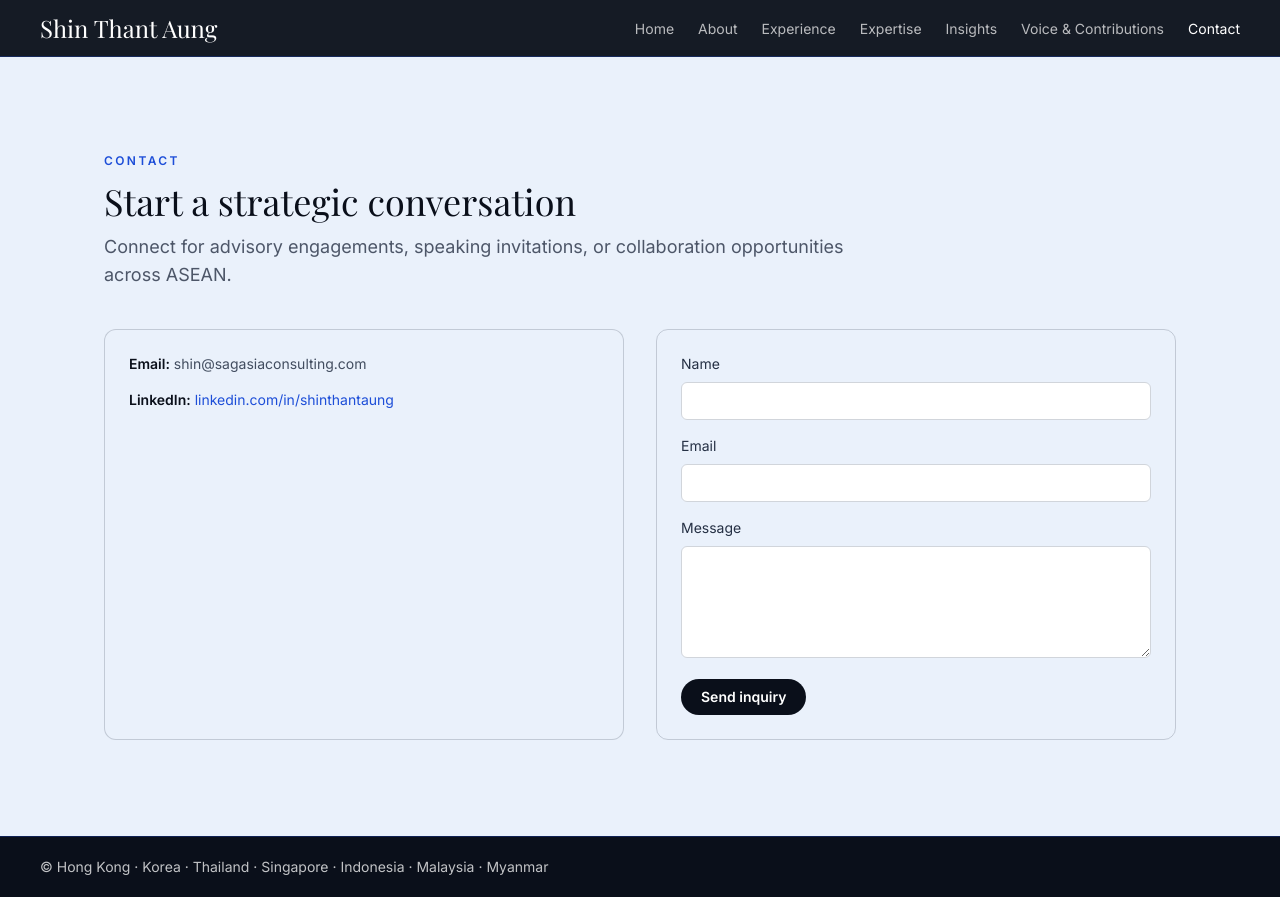
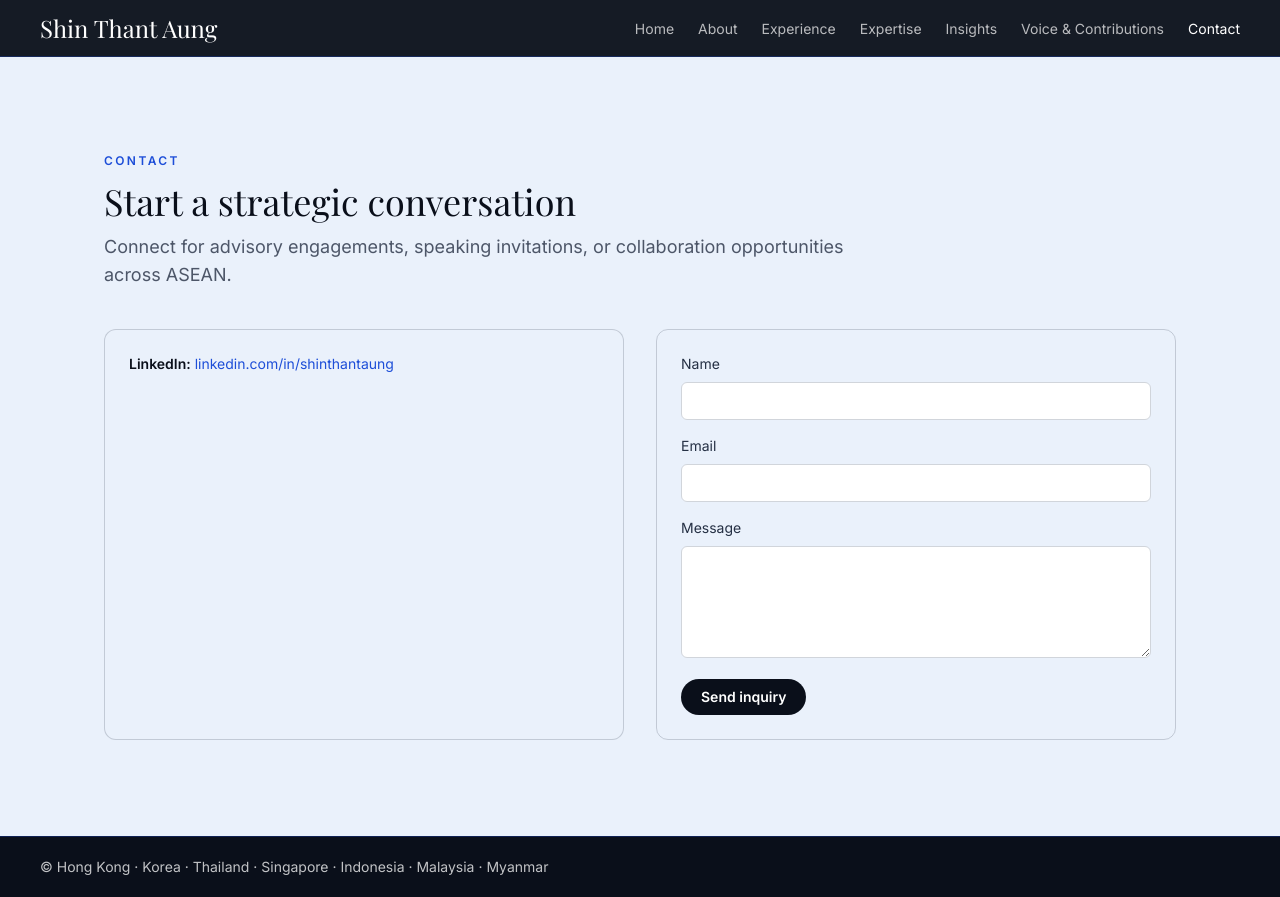
Before and after one commit to macmann/STA-Web, a Next.js app: page /contact in a window 1280 px wide. Built offline with nearby package versions, Linux system fonts and the light colour scheme; a web font is replaced by a local one.

Commit message:
Restore email data and form; hide email display on contact page

```diff
--- a/app/contact/page.tsx
+++ b/app/contact/page.tsx
@@ -10,9 +10,6 @@ export default function ContactPage() {
     >
       <div className="grid gap-8 md:grid-cols-2">
         <div className="space-y-4 rounded-xl border border-steel/20 bg-mist p-6 text-sm text-steel/85">
-          <p>
-            <span className="font-semibold text-ink">Email:</span> {profile.contact.email}
-          </p>
           <p>
             <span className="font-semibold text-ink">LinkedIn:</span>{" "}
             <a href={profile.contact.linkedin} target="_blank" rel="noreferrer" className="text-accent hover:text-ink">
```
